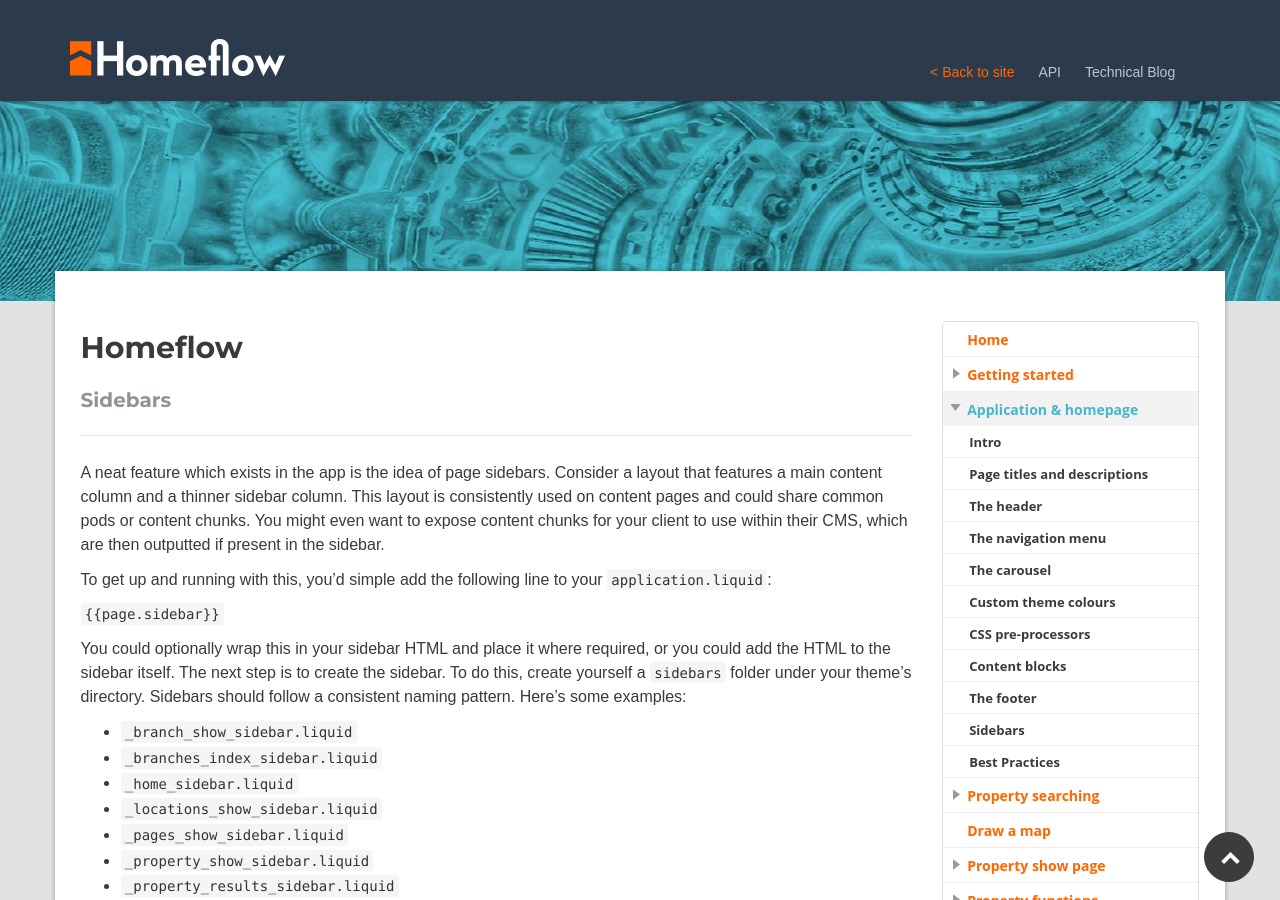
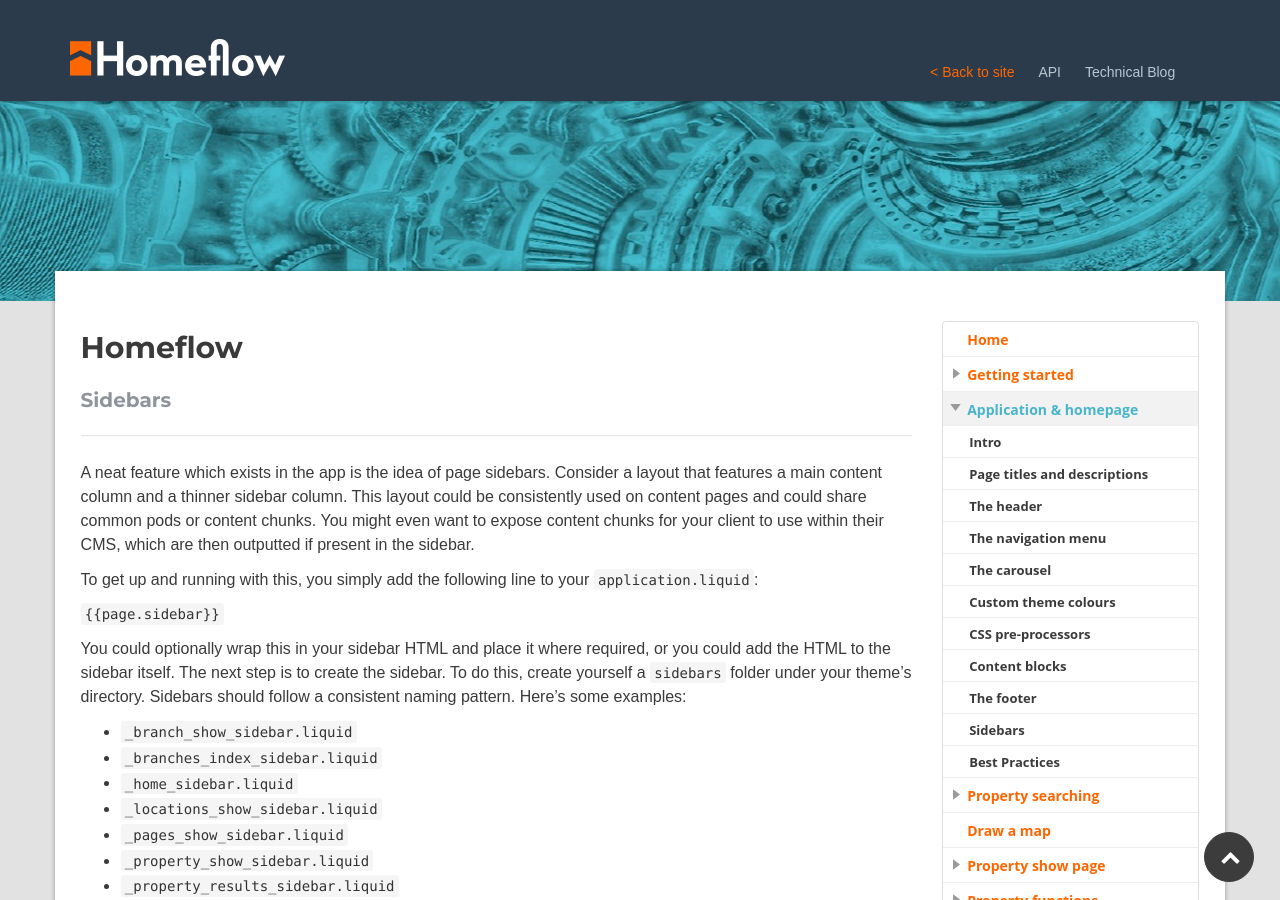
Before and after one commit to homeflow/homeflow.github.io, a Jekyll site: the page built from _posts/application-and-homepage/2014-01-10-sidebars.md, in a window 1280 px wide and 900 px high. Built offline with Jekyll 4.4.1, drawn with Linux system fonts in a browser that asks for light colours.

Commit message:
Quick fix

```diff
--- a/_posts/application-and-homepage/2014-01-10-sidebars.md
+++ b/_posts/application-and-homepage/2014-01-10-sidebars.md
@@ -4,9 +4,9 @@ title: Sidebars
 modal-id: sidebars
 category: application-and-homepage
 ---
-A neat feature which exists in the app is the idea of page sidebars. Consider a layout that features a main content column and a thinner sidebar column. This layout is consistently used on content pages and could share common pods or content chunks. You might even want to expose content chunks for your client to use within their CMS, which are then outputted if present in the sidebar.
+A neat feature which exists in the app is the idea of page sidebars. Consider a layout that features a main content column and a thinner sidebar column. This layout could be consistently used on content pages and could share common pods or content chunks. You might even want to expose content chunks for your client to use within their CMS, which are then outputted if present in the sidebar.
 
-To get up and running with this, you'd simple add the following line to your ``application.liquid``:
+To get up and running with this, you simply add the following line to your ``application.liquid``:
 
 ``{% raw %}{{page.sidebar}}{% endraw %}``
 
```
